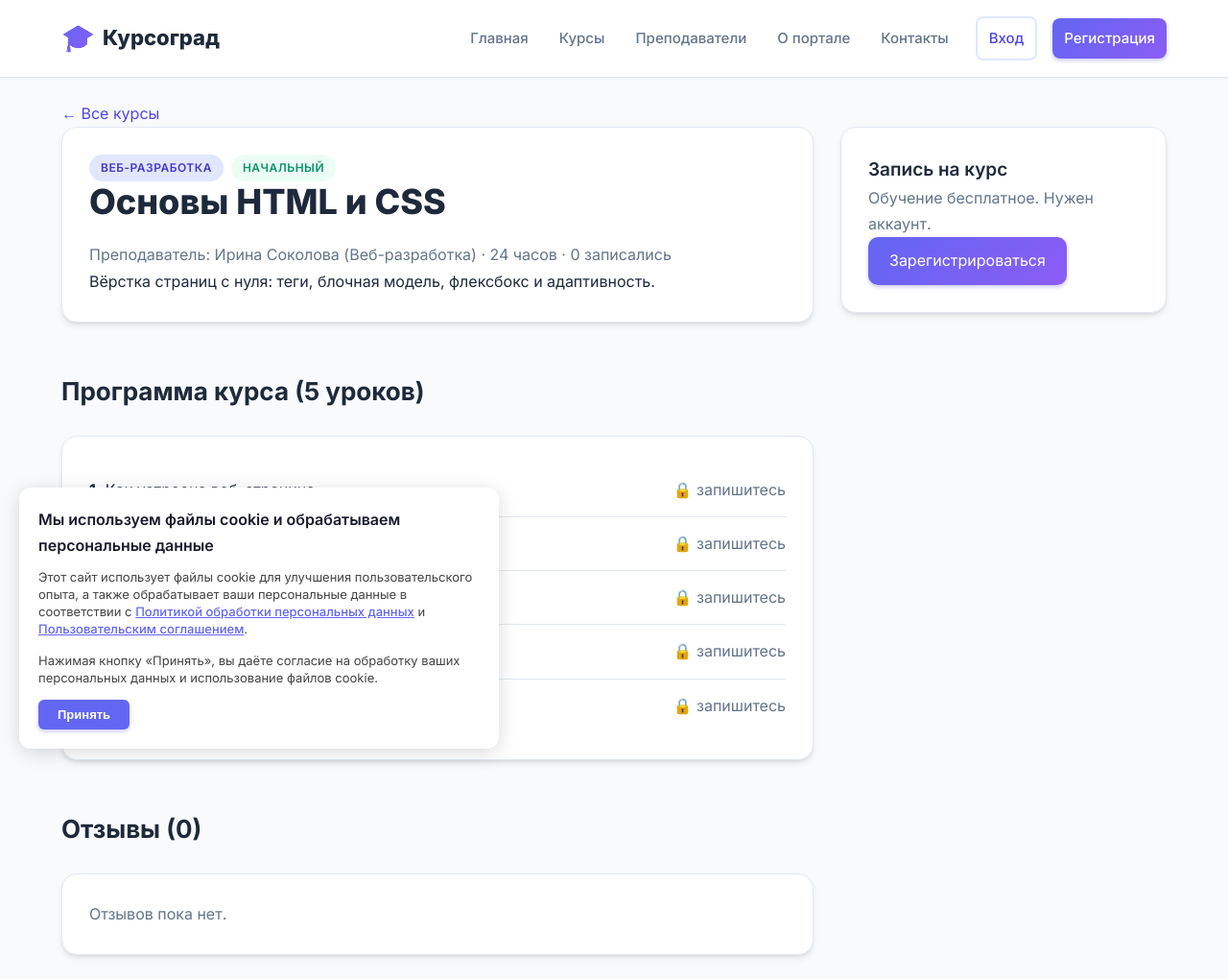
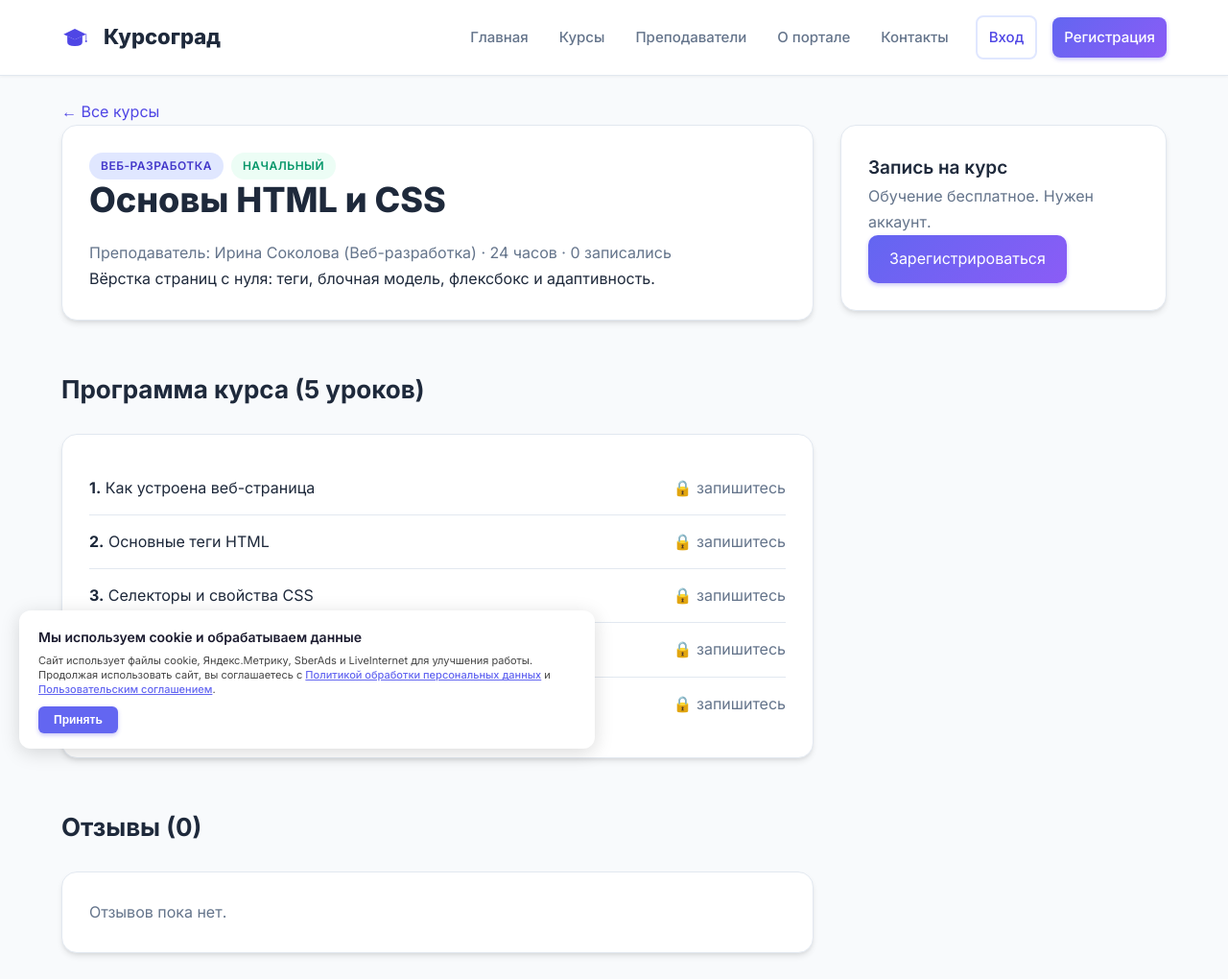
Before and after one commit to oulright/cite_for_web_analytics, a Flask app: page /course/1 in a window 1280 px wide. Shown: the top 1020 px of the page at 96% size. Run offline with Flask 3, Linux system fonts and the light colour scheme; data comes from the database, SQL or seed files in the repository; data that the repository does not hold is empty; some libraries are stand-ins or nearby versions.

Commit message:
Update favicon and logo icon to custom SVG design
- Replaced favicon.svg with new graduation cap SVG icon featuring diamond shape, hat body, string and knot elements in purple color
- Updated base.html template to embed the same SVG icon in the header logo using inline SVG markup
- Maintained existing styling and positioning while replacing the previous emoji-based logo icon
- Ensured consistent icon representation across browser tab and site header

This change implements a custom branded graduation cap icon throughout the application, replacing the generic graduation emoji with a more refined SVG design that matches the requested specifications.

```diff
--- a/templates/base.html
+++ b/templates/base.html
@@ -15,7 +15,19 @@
 <header class="site-header">
   <div class="container header-inner">
     <a class="logo" href="{{ url_for('index') }}">
-      <span class="logo-icon">🎓</span>
+      <svg class="logo-icon" xmlns="http://www.w3.org/2000/svg" viewBox="0 0 100 100" style="width:28px;height:28px;vertical-align:middle;margin-right:8px;">
+        <g fill="#4f46e5">
+          <!-- Верхняя «доска» (ромб) -->
+          <path d="M50 18 L92 38 L50 58 L8 38 Z"/>
+          <!-- Корпус шапочки -->
+          <path d="M22 45 L22 68 Q22 82 50 82 Q78 82 78 68 L78 45 L50 58 Z"/>
+          <!-- Кисточка: нить -->
+          <path d="M92 38 L92 60" stroke="#4f46e5" stroke-width="2.5"
+                fill="none" stroke-linecap="round"/>
+          <!-- Кисточка: узел -->
+          <circle cx="92" cy="64" r="3.5" fill="#4f46e5"/>
+        </g>
+      </svg>
       Курсоград
     </a>
     <nav class="nav">
@@ -127,12 +139,11 @@
     <!-- Всплывающее окно согласия на обработку персональных данных -->
     <div id="cookie-consent-modal" class="cookie-consent-modal" style="display:none;">
       <div class="cookie-consent-content">
-        <h3>Мы используем файлы cookie и обрабатываем персональные данные</h3>
-        <p>Этот сайт использует файлы cookie для улучшения пользовательского опыта, а также обрабатывает ваши персональные данные в соответствии с
+        <h3>Мы используем cookie и обрабатываем данные</h3>
+        <p>Сайт использует файлы cookie, Яндекс.Метрику, SberAds и LiveInternet для улучшения работы. Продолжая использовать сайт, вы соглашаетесь с
           <a href="{{ url_for('privacy_policy') }}" target="_blank">Политикой обработки персональных данных</a> и
           <a href="{{ url_for('user_agreement') }}" target="_blank">Пользовательским соглашением</a>.
         </p>
-        <p>Нажимая кнопку «Принять», вы даёте согласие на обработку ваших персональных данных и использование файлов cookie.</p>
         <button id="accept-cookies-btn" class="btn btn-primary">Принять</button>
       </div>
     </div>
@@ -168,22 +179,23 @@
         background: #fff;
         border-radius: 12px;
         box-shadow: 0 4px 20px rgba(0,0,0,0.15);
-        padding: 20px;
-        max-width: 500px;
+        padding: 16px 20px;
+        max-width: 600px;
         width: calc(100% - 40px);
         z-index: 10000;
         display: flex;
         align-items: center;
+        gap: 16px;
       }
       .cookie-consent-content h3 {
-        margin: 0 0 10px 0;
-        font-size: 16px;
+        margin: 0 0 6px 0;
+        font-size: 14px;
         color: #1a1a2e;
       }
       .cookie-consent-content p {
-        margin: 0 0 14px 0;
-        font-size: 13px;
-        line-height: 1.4;
+        margin: 0 0 10px 0;
+        font-size: 11px;
+        line-height: 1.35;
         color: #444;
       }
       .cookie-consent-content a {
@@ -197,11 +209,12 @@
         background: #6366f1;
         color: white;
         border: none;
-        padding: 8px 20px;
+        padding: 7px 16px;
         border-radius: 6px;
         cursor: pointer;
-        font-size: 13px;
+        font-size: 12px;
         font-weight: 600;
+        white-space: nowrap;
       }
       .cookie-consent-content .btn:hover {
         background: #4f46e5;
```
Also changed, not shown: static/icons/favicon.svg, 1 other file.
